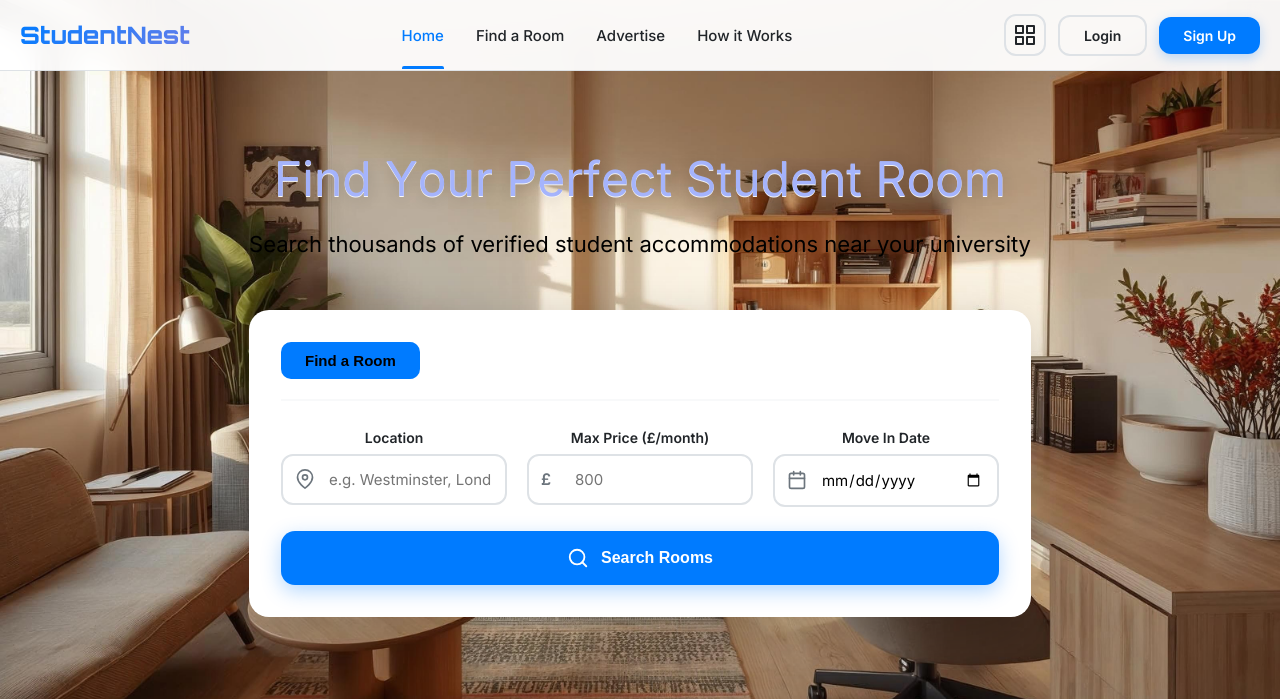
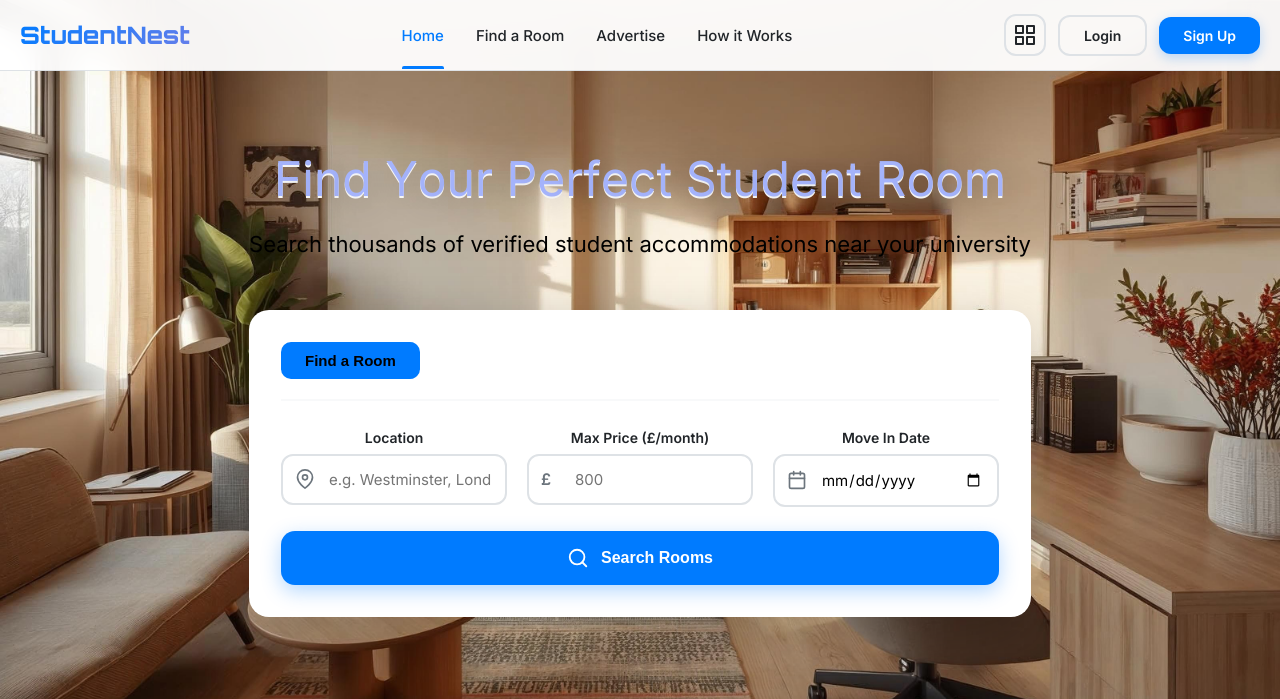
Before and after one commit to arvinshf/studentnest-housing-platform, a Django app: page /home.html in a window 1280 px wide. Shown: the top 699 px of the page. Run offline with Django 4.2, Linux system fonts and the light colour scheme; data that the repository does not hold is empty.

Commit message:
Increase intensity of home page title color and shadow

```diff
--- a/backend/templates/home.html
+++ b/backend/templates/home.html
@@ -75,7 +75,7 @@
       <div class="home-hero-overlay"></div>
     </div>
     <div class="home-hero-content">
-      <h1 class="home-hero-title" id="bubble-title" style="color: #fff; text-shadow: 0 2px 16px rgba(0,0,0,0.18), 0 1px 0 #fff; font-weight: 800;"></h1>
+      <h1 class="home-hero-title" id="bubble-title" style="color: #ffffff; text-shadow: 0 4px 32px rgba(0,0,0,0.32), 0 2px 0 #fff; font-weight: 900;"></h1>
       <p class="home-hero-subtitle">Search thousands of verified student accommodations near your university</p>
 
       <!-- Search Box -->
```
